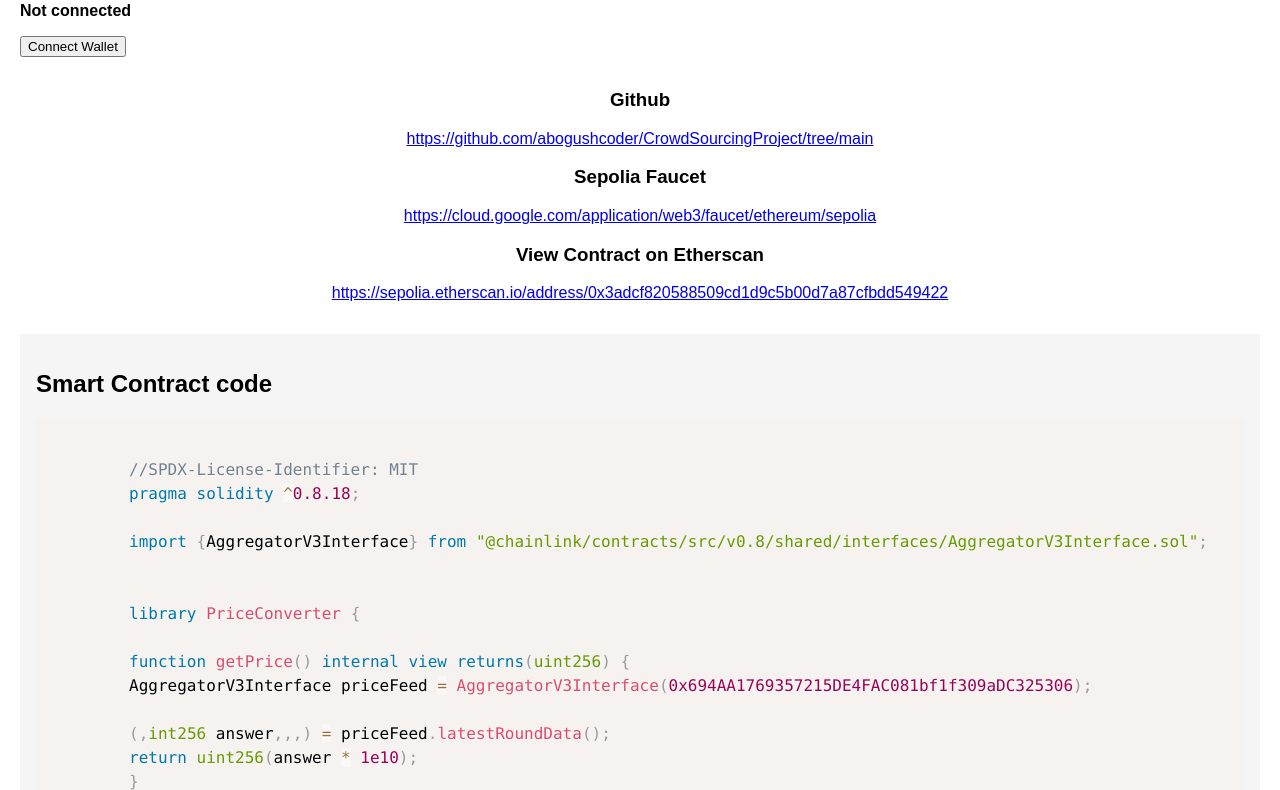
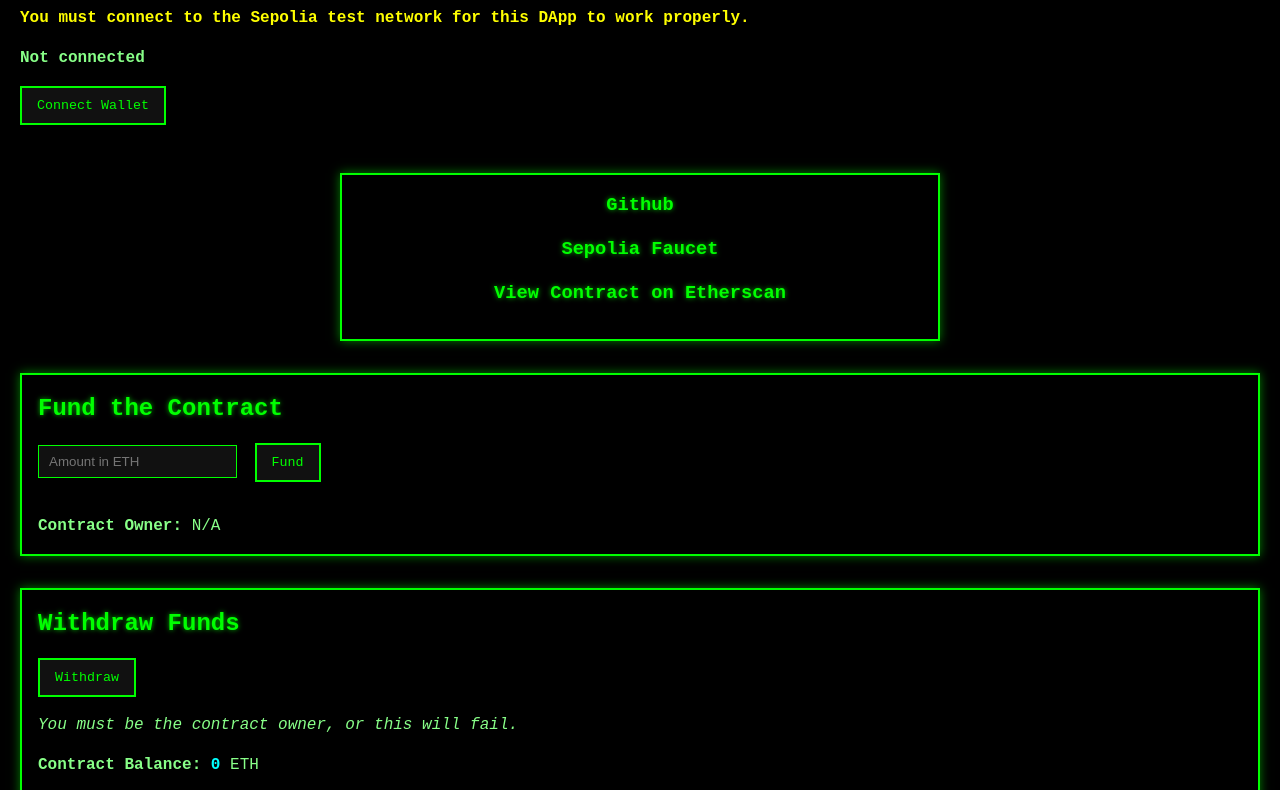
Before and after one commit to abogushcoder/CrowdSourcingProject, a plain HTML site: page public/index.html in a window 1280 px wide. Shown: the part 78-868 px from the top of the page. Drawn offline with nearby package versions, Linux system fonts and the light colour scheme.

Commit message:
almost done part 2

```diff
--- a/public/index.html
+++ b/public/index.html
@@ -18,30 +18,38 @@
 </head>
 
 <body>
-  <h1>FundMe DApp Example</h1>
+  <h1>Crowd Sourcing DApp</h1>
+
+  <!-- Warning notice to connect to Sepolia -->
+  <p id="networkWarning">
+    You must connect to the Sepolia test network for this DApp to work properly.
+  </p>
 
   <!-- Connection status -->
   <p id="status">Not connected</p>
 
-  <!-- Connect button -->
+  <!-- Connect button (no status circle) -->
   <button id="connectButton">Connect Wallet</button>
 
   <!-- A centered section for your links -->
   <div id="centerLinks">
-    <h3>Github</h3>
+    <h3>
       <a href="https://github.com/abogushcoder/CrowdSourcingProject/tree/main" target="_blank">
-      https://github.com/abogushcoder/CrowdSourcingProject/tree/main
+        Github
       </a>
+    </h3>
 
-    <h3>Sepolia Faucet</h3>
+    <h3>
       <a href="https://cloud.google.com/application/web3/faucet/ethereum/sepolia" target="_blank">
-      https://cloud.google.com/application/web3/faucet/ethereum/sepolia
+        Sepolia Faucet
       </a>
+    </h3>
 
-    <h3>View Contract on Etherscan</h3>
+    <h3>
       <a href="https://sepolia.etherscan.io/address/0x3adcf820588509cd1d9c5b00d7a87cfbdd549422" target="_blank">
-      https://sepolia.etherscan.io/address/0x3adcf820588509cd1d9c5b00d7a87cfbdd549422
+        View Contract on Etherscan
       </a>
+    </h3>
   </div>
 
   <!-- MAIN CONTENT (Funding / Withdraw) -->
@@ -78,27 +86,30 @@
 
         import {AggregatorV3Interface} from "@chainlink/contracts/src/v0.8/shared/interfaces/AggregatorV3Interface.sol";
 
-
         library PriceConverter {
-
         function getPrice() internal view returns(uint256) {
-        AggregatorV3Interface priceFeed = AggregatorV3Interface(0x694AA1769357215DE4FAC081bf1f309aDC325306);
-
-        (,int256 answer,,,) = priceFeed.latestRoundData();
+        AggregatorV3Interface priceFeed = AggregatorV3Interface(
+        0x694AA1769357215DE4FAC081bf1f309aDC325306
+        );
+        (, int256 answer, , , ) = priceFeed.latestRoundData();
         return uint256(answer * 1e10);
         }
 
-        function getConversionRate(uint256 ethAmount) internal view returns(uint256) {
+        function getConversionRate(uint256 ethAmount)
+        internal
+        view
+        returns (uint256)
+        {
         uint256 ethPrice = getPrice();
         uint256 ethAmountInUsd = (ethPrice * ethAmount) / 1e18;
         return ethAmountInUsd;
-
         }
 
         function getDecimals() internal view returns (uint256) {
-        return AggregatorV3Interface(0x694AA1769357215DE4FAC081bf1f309aDC325306).decimals();
+        return AggregatorV3Interface(
+        0x694AA1769357215DE4FAC081bf1f309aDC325306
+        ).decimals();
         }
-
         }
 
         error NotOwner();
@@ -111,7 +122,9 @@
         uint256 public constant MINIMUM_USD = 5e18;
 
         address[] public funders;
-        mapping(address funder =&gt uint256 amountFunded) public addressToAmountFunded;
+        mapping(address funder => uint256 amountFunded)
+        public
+        addressToAmountFunded;
         address public immutable i_owner;
 
         constructor() {
@@ -119,41 +132,13 @@
         }
 
         function fund() public payable {
-        if (msg.value.getConversionRate() &lt MINIMUM_USD) {
-        revert NotEnoughMoney();
-        }
-        funders.push(msg.sender);
-        addressToAmountFunded[msg.sender] += msg.value;
-        }
-
-        function withdraw() public onlyOwner {
-        for (uint256 funderIndex = 0; funderIndex &lt funders.length; funderIndex++) {
-        address funder = funders[funderIndex];
-        addressToAmountFunded[funder] = 0;
-        }
-        funders = new address[](0);
-
-        (bool callSuccess, ) = payable(msg.sender).call{value: address(this).balance}("");
-        if (!callSuccess) {
-        revert TransactionFailed();
-        }
-        }
-
-        modifier onlyOwner() {
-        if (msg.sender != i_owner) {
-        revert NotOwner();
-        }
-        _;
-        }
-
-        receive() external payable {
-        fund();
-        }
-
-        fallback() external payable {
-        fund();
-        }
-        }
+        if (msg.value.getConversionRate() < MINIMUM_USD) { revert NotEnoughMoney(); } funders.push(msg.sender);
+          addressToAmountFunded[msg.sender] +=msg.value; } function withdraw() public onlyOwner { for ( uint256
+          funderIndex=0; funderIndex < funders.length; funderIndex++ ) { address funder=funders[funderIndex];
+          addressToAmountFunded[funder]=0; } funders=new address[](0); (bool callSuccess, )=payable(msg.sender).call{
+          value: address(this).balance }(""); if (!callSuccess) { revert TransactionFailed(); } } modifier onlyOwner() {
+          if (msg.sender !=i_owner) { revert NotOwner(); } _; } receive() external payable { fund(); } fallback()
+          external payable { fund(); } } </code>
     </pre>
   </div>
 
--- a/public/script.js
+++ b/public/script.js
@@ -197,7 +197,6 @@ async function fundContract() {
 
     // Update balance after funding
     await updateContractBalance();
-
   } catch (err) {
     console.error(err);
     alert("Funding failed: " + (err.message || "Unknown error"));
@@ -215,7 +214,6 @@ async function withdrawFunds() {
 
     // Update balance after withdrawal
     await updateContractBalance();
-
   } catch (err) {
     console.error(err);
     alert("Withdraw failed: " + (err.message || "Unknown error"));
--- a/public/style.css
+++ b/public/style.css
@@ -1,42 +1,151 @@
-body {
-  font-family: Arial, sans-serif;
-  margin: 20px;
+/* ---------------------------------------------------
+   style.css
+   Matrix-like theme, toned-down code highlight
+   Status circle removed
+-----------------------------------------------------*/
+
+/* Universal reset-ish */
+* {
+  margin: 0;
+  padding: 0;
+  box-sizing: border-box;
 }
 
-/* Connection status text */
+/* Body styling: dark background with a subtle matrix feel */
+body {
+  background: #000;
+  color: #0f0;
+  font-family: "Courier New", Courier, monospace;
+  line-height: 1.5;
+  padding: 20px;
+}
+
+/* Headings styled in neon green, with a slight glow */
+h1,
+h2,
+h3 {
+  color: #0f0;
+  text-shadow: 0 0 5px rgba(0, 255, 0, 0.7);
+  margin-bottom: 1rem;
+}
+
+/* Paragraph and normal text */
+p {
+  margin-bottom: 1rem;
+  color: #8f8;
+  /* slightly lighter green for paragraphs */
+}
+
+/* A warning notice in bright yellow text */
+#networkWarning {
+  color: #ff0;
+  /* bright yellow */
+  font-weight: bold;
+  margin-bottom: 1rem;
+}
+
+/* Status text (shown below the notice) */
 #status {
   font-weight: bold;
+  margin-bottom: 1rem;
 }
 
-/* We'll hide these sections until the wallet is connected */
+/* Buttons: neon green borders, glow on hover */
+button {
+  cursor: pointer;
+  background: #111;
+  color: #0f0;
+  border: 2px solid #0f0;
+  padding: 10px 15px;
+  font-family: "Courier New", Courier, monospace;
+  transition: background 0.3s ease, color 0.3s ease, box-shadow 0.3s ease;
+  margin-bottom: 1rem;
+}
+
+button:hover {
+  background: #0f0;
+  color: #000;
+  box-shadow: 0 0 10px #0f0;
+}
+
+/* Input fields: dark with neon border */
+input[type="text"] {
+  background: #111;
+  color: #0f0;
+  border: 1px solid #0f0;
+  padding: 8px 10px;
+  margin-right: 8px;
+  outline: none;
+  transition: background 0.2s ease, border-color 0.2s ease;
+}
+
+input[type="text"]:focus {
+  background: #222;
+  border-color: #0ff;
+  /* highlight with bluish glow on focus */
+}
+
+/* Fund & Withdraw sections: neon borders, spacing */
 #fundSection,
 #withdrawSection {
-  margin-top: 2rem;
-  display: none;
+  margin: 2rem 0;
+  padding: 1rem;
+  border: 2px solid #0f0;
+  box-shadow: 0 0 10px rgba(0, 255, 0, 0.5);
 }
 
 #ownerAddressContainer {
   margin-top: 1rem;
-  font-style: italic;
+  color: #8f8;
+  /* lighter green text for subtlety */
 }
 
-/* Center the faucet, Etherscan, and Github links */
+/* Contract balance highlight */
+#contractBalance {
+  font-weight: bold;
+  color: #0ff;
+  /* bluish green for contrast */
+}
+
+/* Center the link section with a neon-green box border */
 #centerLinks {
   text-align: center;
-  margin-top: 2rem;
-  margin-bottom: 2rem;
+  margin: 2rem auto;
+  padding: 1rem;
+  max-width: 600px;
+  border: 2px solid #0f0;
+  box-shadow: 0 0 10px rgba(0, 255, 0, 0.5);
 }
 
+/* H3 within #centerLinks is now a clickable link */
+#centerLinks h3 a {
+  color: #0f0;
+  text-decoration: none;
+  transition: color 0.2s ease, text-shadow 0.2s ease;
+}
+
+#centerLinks h3 a:hover {
+  color: #aff;
+  text-shadow: 0 0 5px #0ff;
+}
+
+/* Code block styling: subtle matrix vibe, less-bright green (#0c0) */
 #smartContractCode {
   margin-top: 2rem;
-  background: #f5f5f5;
+  background: #111;
+  border: 2px solid #0f0;
   padding: 1rem;
+  box-shadow: 0 0 10px rgba(0, 255, 0, 0.5);
 }
 
-/* Styling for code block */
-pre {
-  background: #eee;
-  padding: 1rem;
-  white-space: pre-wrap;
-  /* so long lines wrap */
+#smartContractCode code {
+  color: #0c0;
+  /* toned-down green for readability */
+  font-family: "Courier New", Courier, monospace;
 }
+
+/* Optional extra flourish on hover */
+#smartContractCode:hover {
+  box-shadow: 0 0 20px #0f0, 0 0 50px #0f0 inset;
+  transition: box-shadow 0.5s ease;
+}
```
Lines whose indentation alone changed are shown as unchanged.
